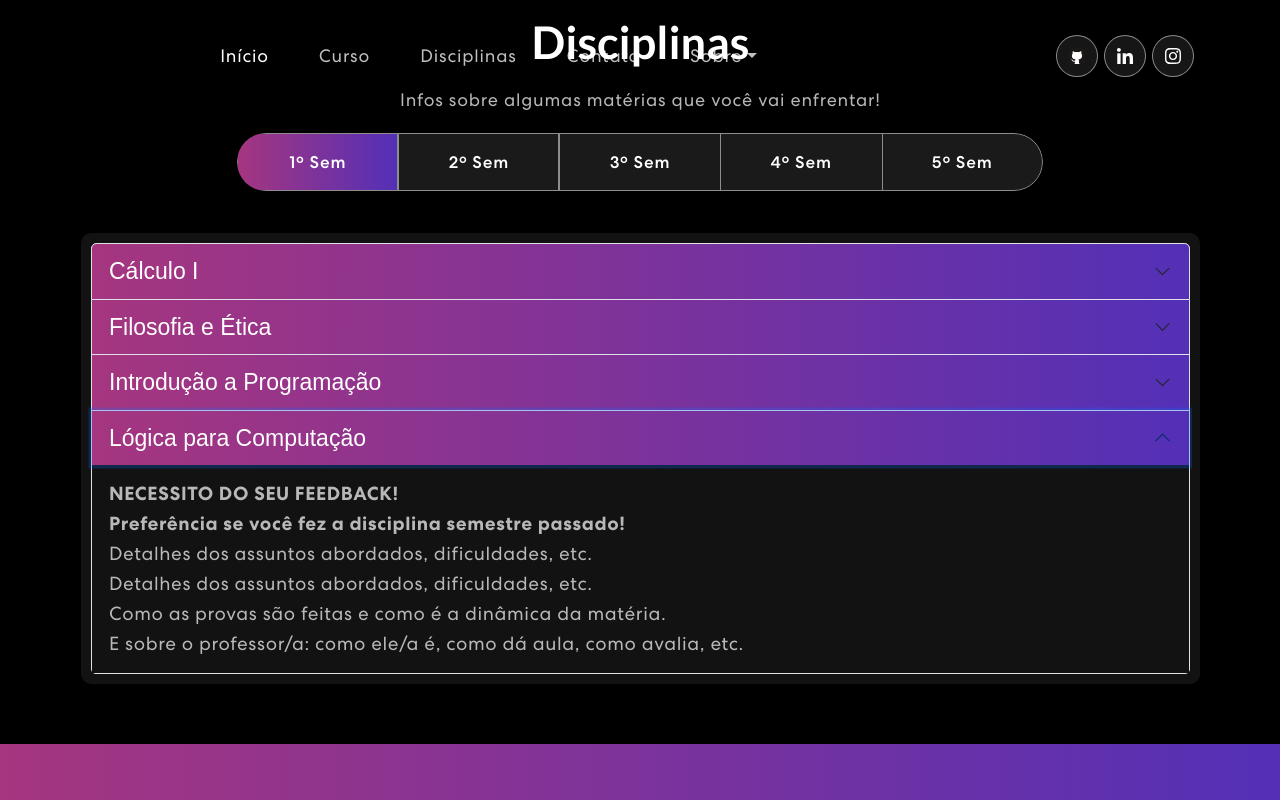
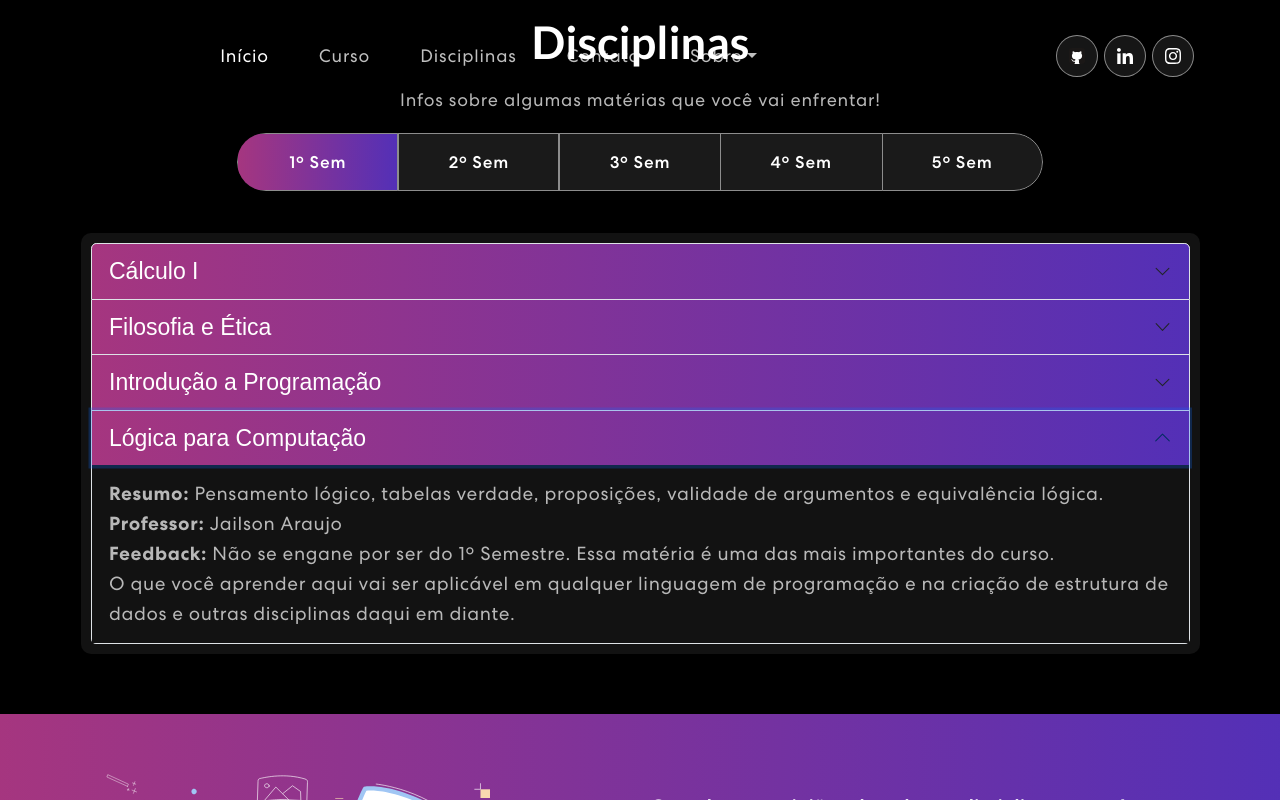
Before and after one commit to lipefsa/AjudaBsiFsa, a React (Create React App) app: page / in a window 1280 px wide. Both pictures are taken after a click on the button "Lógica para Computação". Shown: the part 1273-2073 px from the top of the page. Built offline with nearby package versions, Linux system fonts and the light colour scheme; no server answers.

Commit message:
disciplina info added

```diff
--- a/src/components/Disciplina.js
+++ b/src/components/Disciplina.js
@@ -77,12 +77,10 @@ export const Disciplinas = () => {
                         <Accordion.Item eventKey="3">
                           <Accordion.Header>Lógica para Computação</Accordion.Header>
                           <Accordion.Body>
-                          <strong>NECESSITO DO SEU FEEDBACK! <br />
-                            Preferência se você fez a disciplina semestre passado! <br /></strong>
-                            Detalhes dos assuntos abordados, dificuldades, etc. <br />
-                            Detalhes dos assuntos abordados, dificuldades, etc. <br />
-                            Como as provas são feitas e como é a dinâmica da matéria. <br />
-                            E sobre o professor/a: como ele/a é, como dá aula, como avalia, etc.
+                          <strong>Resumo:</strong> Pensamento lógico, tabelas verdade, proposições, validade de argumentos e equivalência lógica. <br />
+                            <strong>Professor:</strong> Jailson Araujo <br />
+                            <strong>Feedback:</strong> Não se engane por ser do 1º Semestre. Essa matéria é uma das mais importantes do curso.   <br />
+                             O que você aprender aqui vai ser aplicável em qualquer linguagem de programação e na criação de estrutura de dados e outras disciplinas daqui em diante.<br />
                           </Accordion.Body>
                         </Accordion.Item>
                       </Accordion>
```
